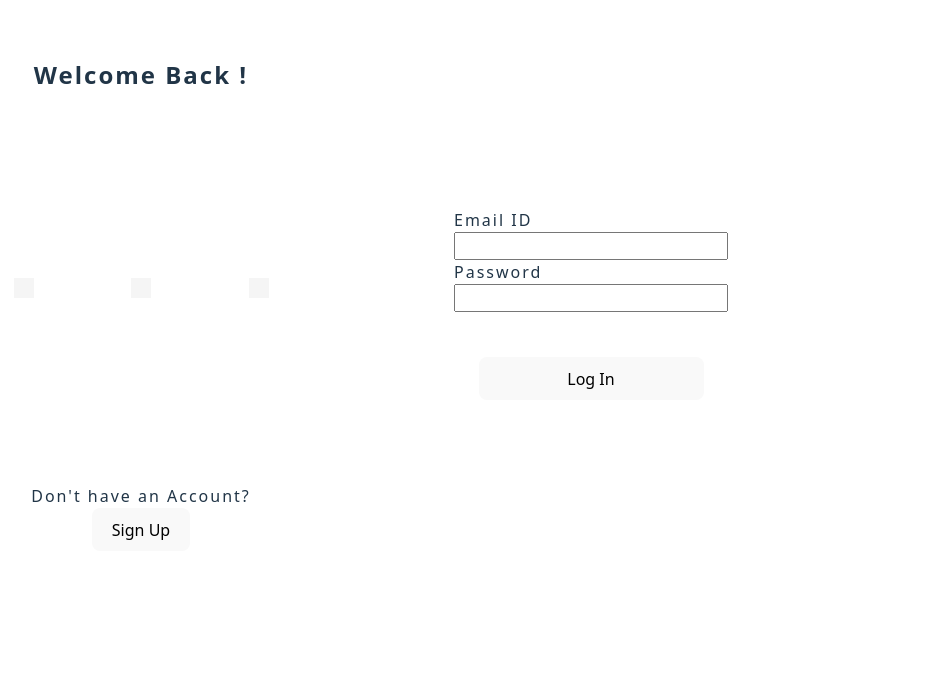
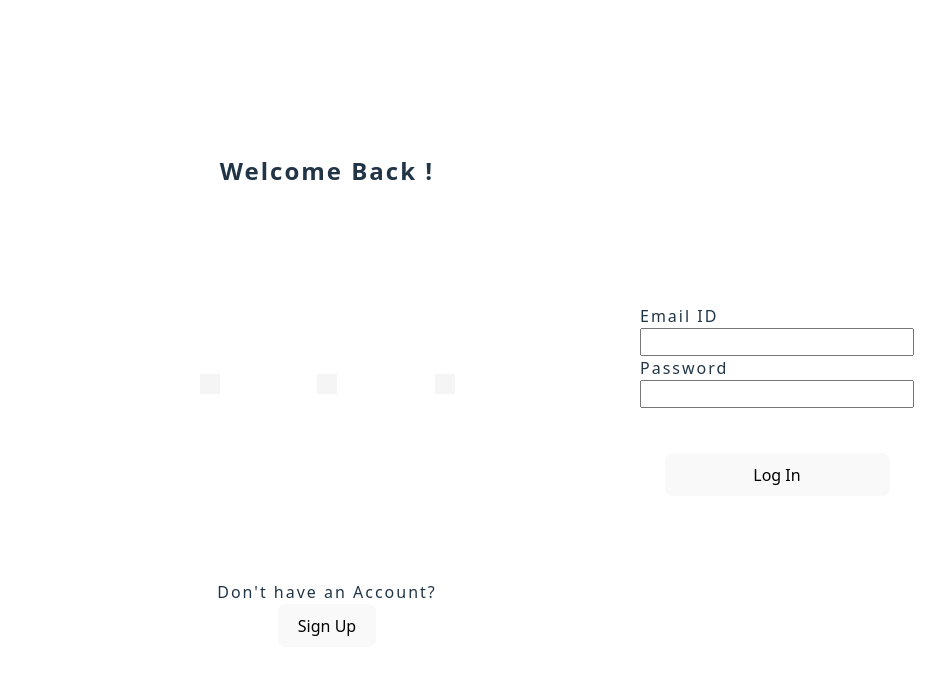
Before and after one commit to crynce/ShoCanvasReact, a React (Vite) app: page / in a window 1280 px wide. Shown: the top 674 px of the page, without its empty margins (88-1033 px from the left). Built offline with nearby package versions, Linux system fonts and the light colour scheme; a web font is replaced by a local one.

Commit message:
centered Login/SIgnup page

```diff
--- a/src/App.css
+++ b/src/App.css
@@ -1,5 +1,8 @@
 #root {
   width: 100vw;
   height: 100vh;
+  display: flex;
+  align-items: center;
+  justify-content: center;
   text-align: center;
 }
--- a/src/App.jsx
+++ b/src/App.jsx
@@ -4,9 +4,7 @@ import LoginForm from "./components/LoginForm/LoginForm";
 function App() {
   return (
     <>
-      <div>
-        <LoginForm />
-      </div>
+      <LoginForm />
     </>
   );
 }
```
